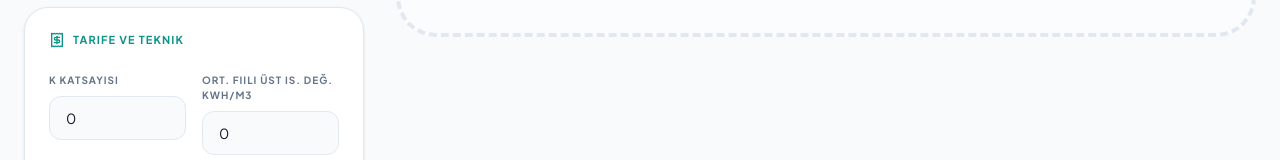
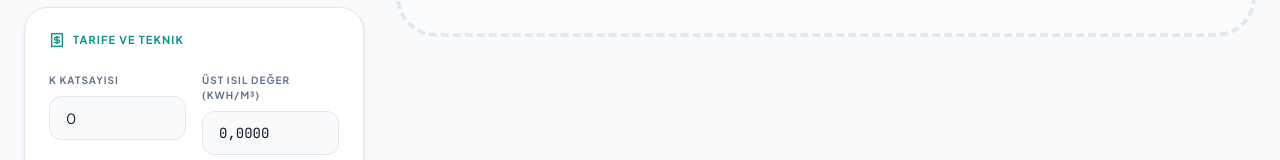
Before and after one commit to sinantelhan04-sketch/agrigaz, a React (Vite) app: page / in a window 1280 px wide. Shown: the part 640-800 px from the top of the page. Built offline with nearby package versions, Linux system fonts and the light colour scheme.

Commit message:
feat: Calculate OFID and update calculation logic
Compute OFID based on kcal input and use it consistently in consumption and period calculations. This ensures accurate energy and cost figures are presented to the user.

```diff
--- a/src/App.tsx
+++ b/src/App.tsx
@@ -117,7 +117,10 @@ export default function App() {
       return;
     }
 
+    const computedOfid = kcal > 0 ? kcal / 860.42 : 0;
     const computedTuketimSm3 = ((sonEndeks - ilkEndeks) * duzeltme * kcal) / 9155;
+
+    setOfid(Number(computedOfid.toFixed(4)));
     setTuketimSm3(Number(computedTuketimSm3.toFixed(2)));
 
     const hamTuketim = sonEndeks - ilkEndeks;
@@ -150,7 +153,7 @@ export default function App() {
       k2: number
     ): PeriodData => {
       const isK1 = gunlukSm3 <= limit;
-      const energy = (computedTuketimSm3 * ofid * days) / okumaGunu;
+      const energy = (computedTuketimSm3 * computedOfid * days) / okumaGunu;
       const pTuketimSm3 = (computedTuketimSm3 * days) / okumaGunu;
       const pGunlukOrtalama = days > 0 ? pTuketimSm3 / days : 0;
       const pToplamLimitSm3 = limit * days;
@@ -168,7 +171,7 @@ export default function App() {
         enerjiKwh: energy,
         tuketimSm3: pTuketimSm3,
         gunlukOrtalama: pGunlukOrtalama,
-        ofid: ofid,
+        ofid: computedOfid,
         duzeltme: duzeltme,
         fiyat: price,
         tutar: amount,
@@ -230,7 +233,7 @@ export default function App() {
     calculate();
   }, [
     sehir, ilkTarih, sonTarih, ilkEndeks, sonEndeks,
-    duzeltme, ofid, kcal, tuketimSm3,
+    duzeltme, kcal,
     p1K1Fiyat, p1K2Fiyat, p2K1Fiyat, p2K2Fiyat,
     yuvarlama, gecikme, botasPeriod1Limit, botasPeriod2Limit
   ]);
@@ -352,13 +355,10 @@ export default function App() {
                   />
                 </div>
                 <div>
-                  <label className="text-[10px] font-bold text-text-secondary uppercase tracking-widest mb-2 block">Ort. Fiili Üst Is. Değ. Kwh/m3</label>
-                  <input
-                    type="number" step="0.001"
-                    value={ofid}
-                    onChange={(e) => setOfid(Number(e.target.value))}
-                    className="w-full h-11 px-4 bg-bg border border-border-subtle rounded-xl text-sm text-text-primary outline-none focus:border-accent transition-all"
-                  />
+                  <label className="text-[10px] font-bold text-text-secondary uppercase tracking-widest mb-2 block">Üst Isıl Değer (kWh/m³)</label>
+                  <div className="w-full h-11 px-4 bg-bg border border-border-subtle rounded-xl text-sm text-text-primary flex items-center font-mono bg-accent/5 border-accent/20">
+                    {fmt(ofid, 4)}
+                  </div>
                 </div>
               </div>
               <div>
@@ -564,9 +564,10 @@ export default function App() {
                   className="space-y-8"
                 >
                   {/* Summary Stats Row */}
-                  <div className="grid grid-cols-3 gap-6">
-                    <ResultStat label="Ham Tüketim" value={`${fmt(results.hamTuketim, 0)} m³`} />
+                  <div className="grid grid-cols-2 lg:grid-cols-4 gap-4">
+                    <ResultStat label="Toplam Tüketim" value={`${fmt(tuketimSm3, 2)} Sm³`} mono />
                     <ResultStat label="Okuma Günü" value={`${results.okumaGunu} Gün`} />
+                    <ResultStat label="Endeks Farkı" value={`${fmt(results.hamTuketim, 0)} m³`} />
                     <ResultStat label="Günlük Oran" value={fmt(results.gunlukSm3, 4)} mono />
                   </div>
 
```
